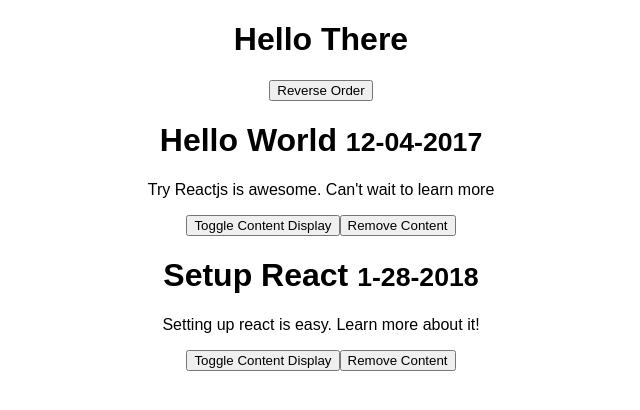
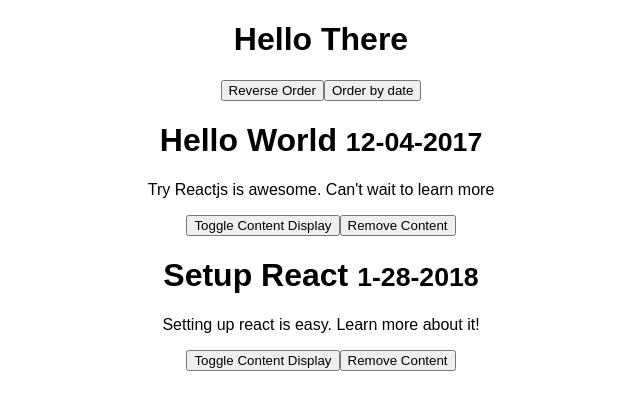
Before and after one commit to codingforentrepreneurs/Try-Reactjs, a React (Create React App) app: page / in a window 1280 px wide. Shown: the top 410 px of the page, without its empty margins (319-959 px from the left). Built offline with nearby package versions, Linux system fonts and the light colour scheme.

Commit message:
15 - Resort Array by Date or Key Value Pair

```diff
--- a/src/posts/PostSorting.js
+++ b/src/posts/PostSorting.js
@@ -7,11 +7,30 @@
   constructor (props) {
     super(props)
     this.toggleListReverse = this.toggleListReverse.bind(this)
+    this.toggleSortDate = this.toggleSortDate.bind(this)
     this.state = {
-      postList: []
+      postList: [],
+      isOldestFirst: true
     }
   }
 
+  sortByDate () {
+    const {postList} = this.state
+    let newPostList = postList
+    if (this.state.isOldestFirst) {
+      newPostList = postList.sort((a, b) => a.date > b.date)
+    } else {
+      newPostList = postList.sort((a, b) => a.date < b.date)
+    }
+    this.setState({
+      isOldestFirst: !this.state.isOldestFirst,
+      postList: newPostList
+    })
+  }
+
+  toggleSortDate (event) {
+    this.sortByDate()
+  }
   toggleListReverse (event) {
     const {postList} = this.state
     let newPostList = postList.reverse()
@@ -20,8 +39,10 @@
     })
   }
   componentDidMount () {
+    const postList = PostData
     this.setState({
-      postList: PostData
+      isOldestFirst: true,
+      postList: postList
     })
   }
   render () {
@@ -30,6 +51,7 @@
       <div >
         <h1>Hello There</h1>
         <button onClick={this.toggleListReverse}>Reverse Order</button>
+        <button onClick={this.toggleSortDate}>Order by date</button>
         {postList.map((item, index) => {
           return <PostDetail
             post={item}
```
